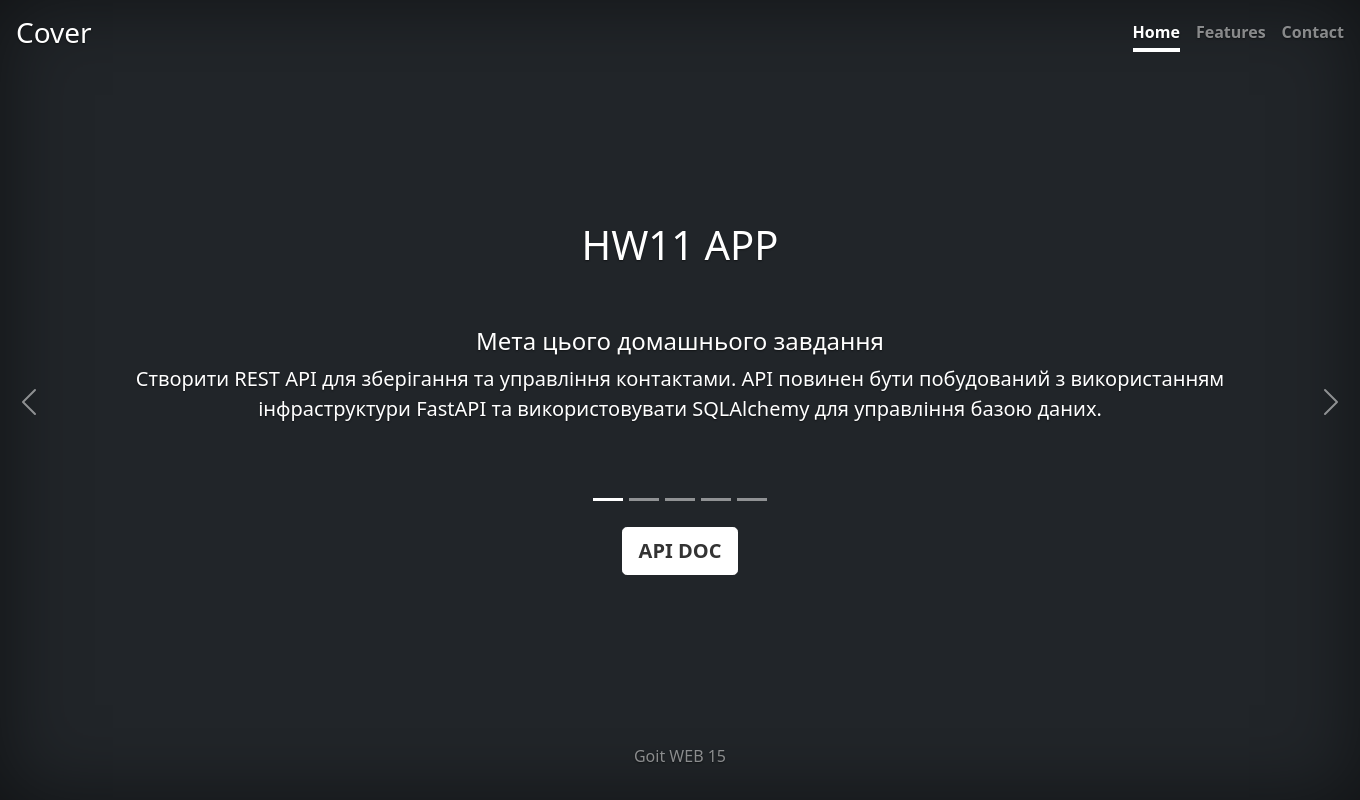
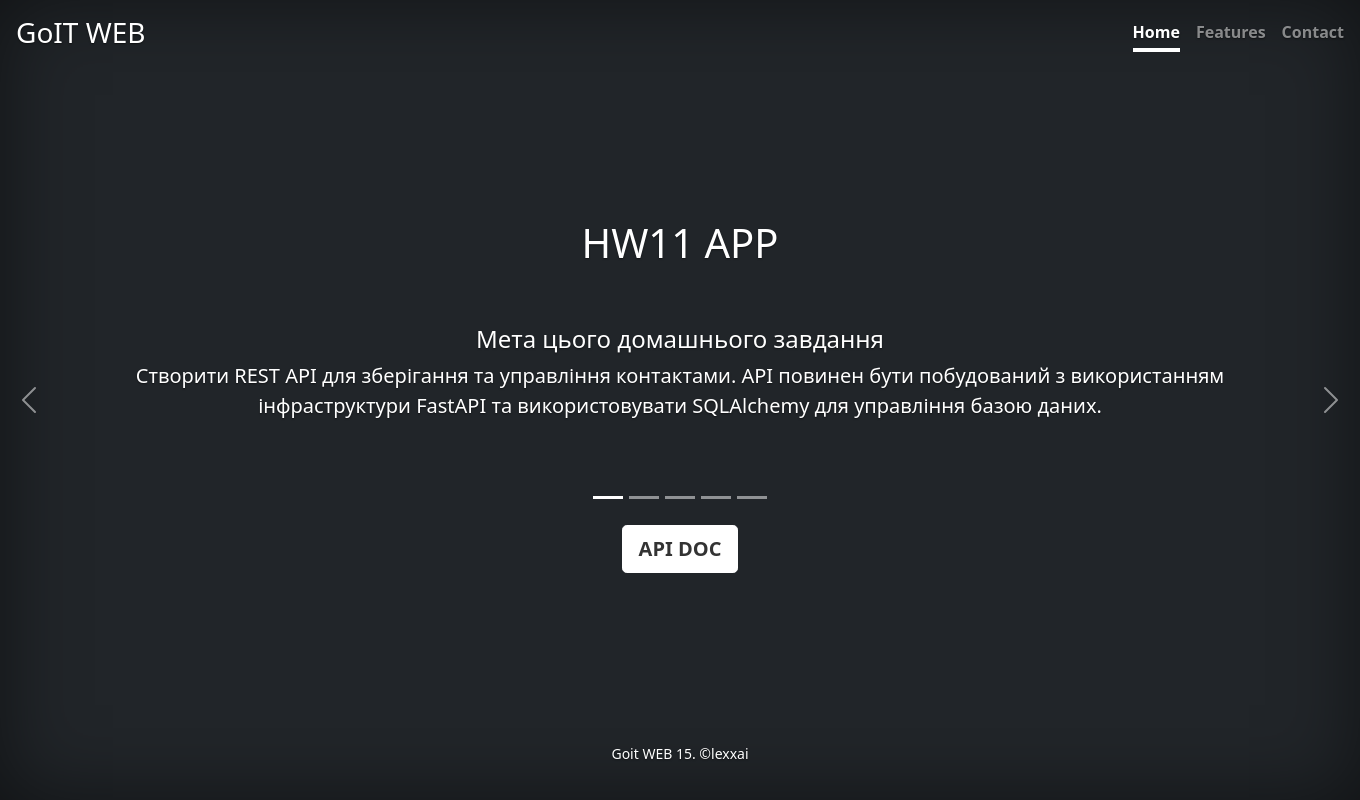
Before and after one commit to lexxai/goit_python_web_hw_11, a FastAPI app: page / in a window 1360 px wide; the page is wider, and only the part inside the window is pictured. Run offline with FastAPI, Linux system fonts and the light colour scheme; parts of the project's set-up code (start-up, migrations or seed data) failed here and were passed over.

Commit message:
README DOC

```diff
--- a/hw11/templates/index.html
+++ b/hw11/templates/index.html
@@ -35,11 +35,11 @@
 <div class="cover-container-sd d-flex w-100 h-100 p-3 mx-auto flex-column" style="amax-width: 72em;">
   <header class="mb-auto">
     <div>
-      <h3 class="float-md-start mb-0">Cover</h3>
+      <h3 class="float-md-start mb-0">GoIT WEB</h3>
       <nav class="nav nav-masthead justify-content-center float-md-end">
         <a class="nav-link active" aria-current="page" href="#">Home</a>
-        <a class="nav-link" href="#">Features</a>
-        <a class="nav-link" href="#">Contact</a>
+        <a class="nav-link" target="_blank" href="https://github.com/lexxai/goit_python_web_hw_11/">Features</a>
+        <a class="nav-link" target="_blank" href="https://github.com/lexxai/goit_python_web_hw_11">Contact</a>
       </nav>
     </div>
   </header>
@@ -115,7 +115,7 @@
   </main>
 
   <footer class="mt-auto text-white-50">
-    <p>Goit WEB 15</p>
+    <p><a class="btn btn-sm btn-success bg-transparent border-0"" href="https://github.com/lexxai" target="_blank">Goit WEB 15. ©lexxai</a></p>
   </footer>
 </div>
 
```
Also changed, not shown: README.md, 2 other files.
